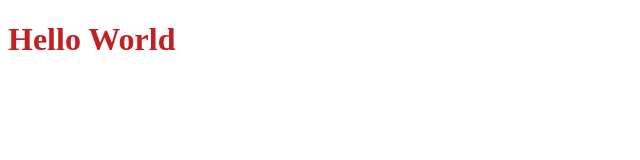
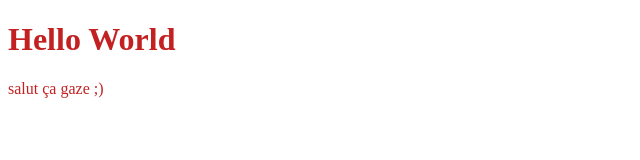
Before and after one commit to MrGeyMeurt/first_repo, a plain HTML site: page index.html in a window 1280 px wide. Shown: the whole page, without its empty margins (0-640 px from the left). Drawn offline with Linux system fonts and the light colour scheme.

Commit message:
2ème commit

```diff
--- a/index.html
+++ b/index.html
@@ -8,5 +8,6 @@
 </head>
 <body>
     <h1>Hello World</h1>
+    <p>salut ça gaze ;)</p>
 </body>
 </html>
```
